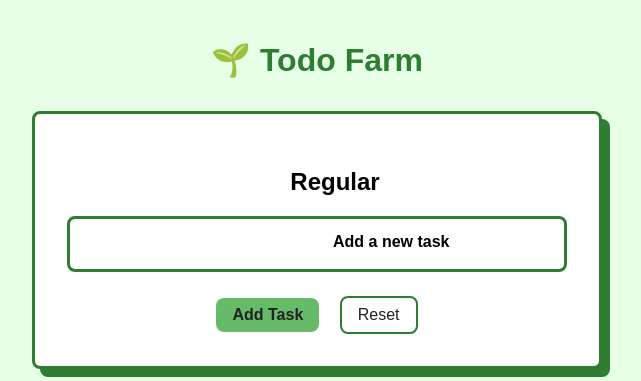
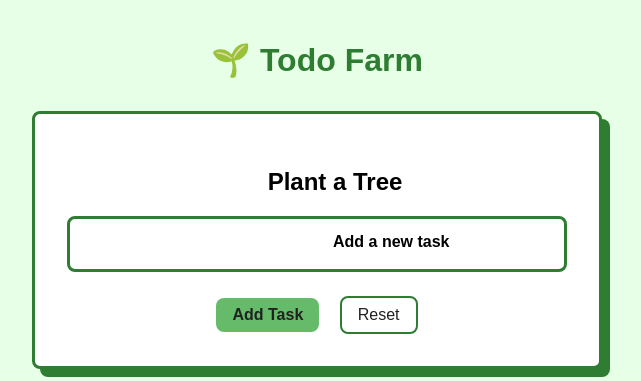
Before and after one commit to thenamesjagger/todo-farm, a Flask app: page / in a window 1280 px wide. Shown: the top 381 px of the page, without its empty margins (323-964 px from the left). Run offline with Flask 2, Linux system fonts and the light colour scheme; data comes from the database, SQL or seed files in the repository; both versions use the stored data as it was after the commit.

Commit message:
Fixing for flask 3.1

```diff
--- a/app.py
+++ b/app.py
@@ -57,9 +57,6 @@ def delete(id):
     except:
         return "There was a problem deleting that task"
 
-@app.before_first_request
-def create_tables():
-    db.create_all()
 
 if __name__ == "__main__":
     with app.app_context():
--- a/templates/index.html
+++ b/templates/index.html
@@ -9,7 +9,7 @@
     <h1>🌱 Todo Farm</h1>
     <div class="card">
         <h2><svg class="icon" aria-hidden="true">
-          <use xlink:href="#icon-coffee" href="#icon-coffee" /></svg>Regular</h2>
+          <use xlink:href="#icon-coffee" href="#icon-coffee" /></svg>Plant a Tree</h2>
         <form method="POST">
           <label class="input">
             <input class="input__field" type="text" name="content" placeholder=" " required />
```
Also changed, not shown: instance/todo.db.
